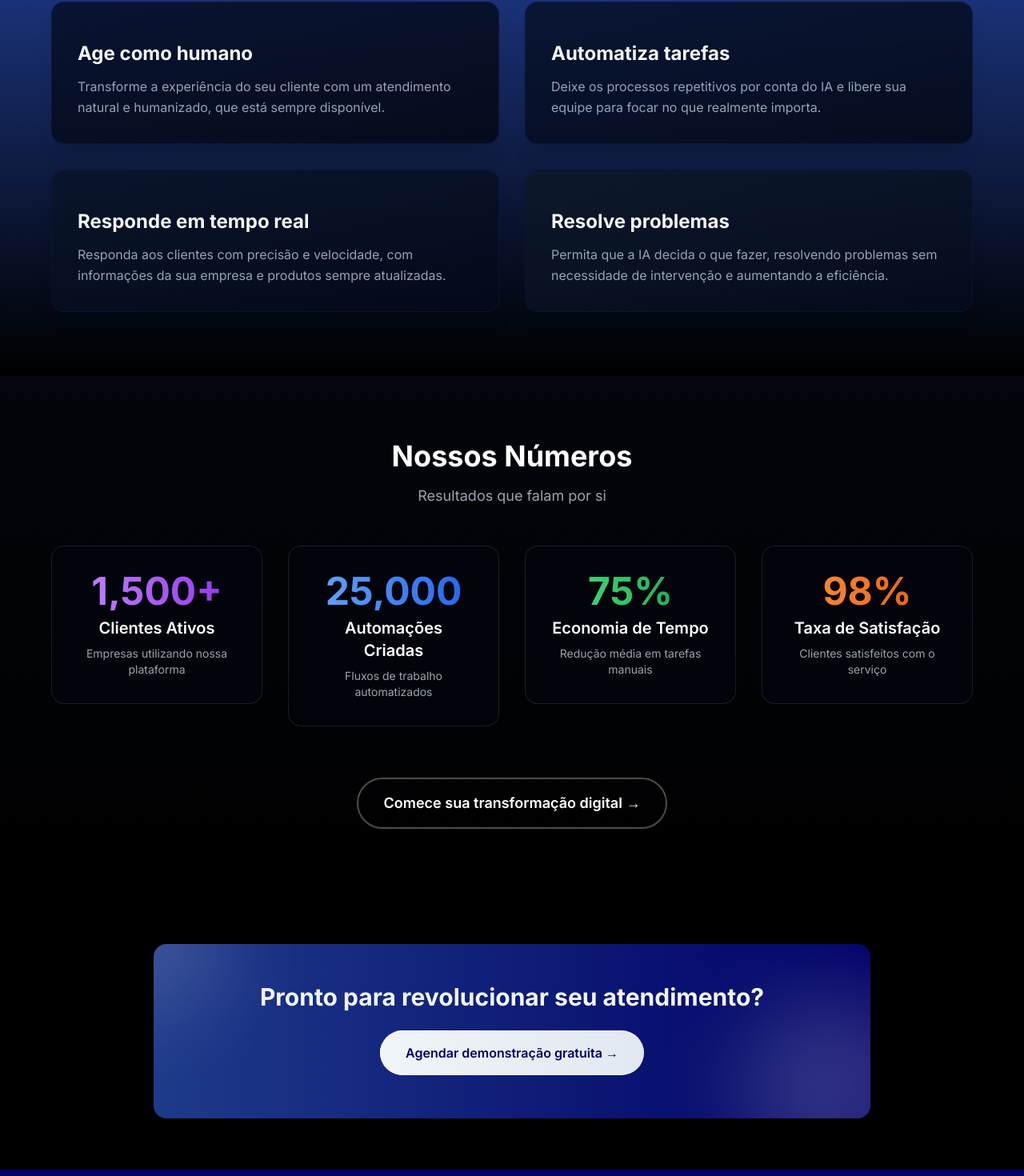
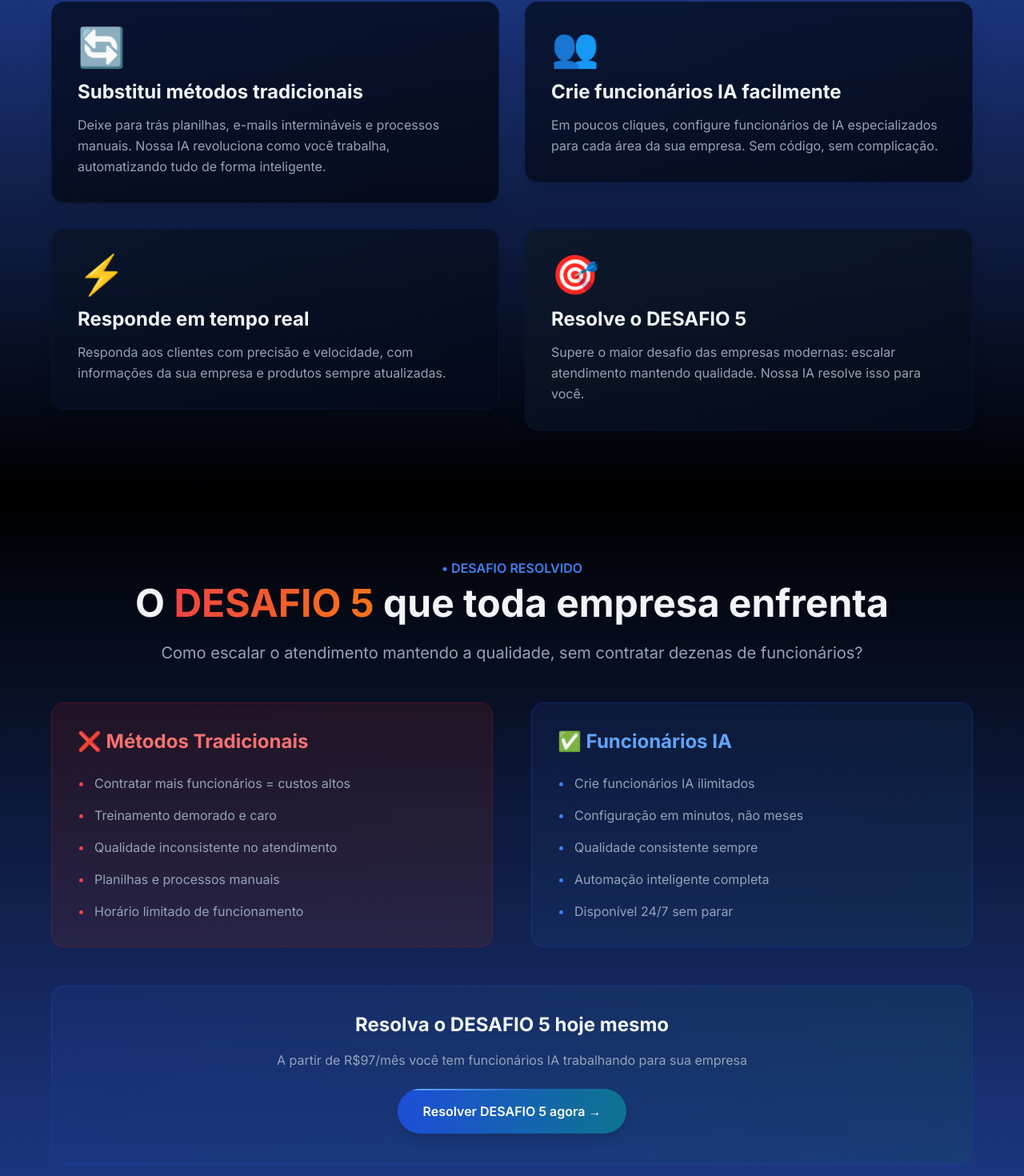
Before and after one commit to diegofornalha/movie, a Next.js app: page / in a window 1280 px wide. Shown: the part 1388-2858 px from the top of the page at 80% size. Built offline with nearby package versions, Linux system fonts and the light colour scheme.

Commit message:
feat: update sections for traditional methods, IA roles, and pricing
Edit BenefitsSection, RolesSection, and PricingSection; add ChallengeSection.

#VERCEL_SKIP

Co-authored-by: Diego Fornalha <37958057+diegofornalha@users.noreply.github.com>

```diff
--- a/app/page.tsx
+++ b/app/page.tsx
@@ -1,6 +1,7 @@
 import { AutoSliderBanner } from "@/components/auto-slider-banner"
 import { HeroSection } from "@/components/hero-section"
 import { BenefitsSection } from "@/components/benefits-section"
+import { ChallengeSection } from "@/components/challenge-section"
 import { StatsSection } from "@/components/stats-section"
 import { IntegrationsSection } from "@/components/integrations-section"
 import { RolesSection } from "@/components/roles-section"
@@ -23,14 +24,14 @@ export default function Home() {
       {/* Benefits Section */}
       <BenefitsSection />
 
+      {/* Challenge Section */}
+      <ChallengeSection />
+
       {/* Stats Section */}
       <StatsSection />
 
       {/* First CTA */}
-      <CTABanner
-        title="Pronto para revolucionar seu atendimento?"
-        gradient="from-navy-700 to-navy-900"
-      />
+      <CTABanner title="Pronto para revolucionar seu atendimento?" gradient="from-navy-700 to-navy-900" />
 
       {/* Integrations Section */}
       <IntegrationsSection />
@@ -39,10 +40,7 @@ export default function Home() {
       <RolesSection />
 
       {/* Second CTA */}
-      <CTABanner
-        title="Transforme sua equipe com IA hoje mesmo"
-        gradient="from-navy-600 to-navy-800"
-      />
+      <CTABanner title="Transforme sua equipe com IA hoje mesmo" gradient="from-navy-600 to-navy-800" />
 
       {/* Skills Section */}
       <SkillsSection />
@@ -51,10 +49,7 @@ export default function Home() {
       <AccelerationSection />
 
       {/* Third CTA */}
-      <CTABanner
-        title="Comece agora e veja resultados em 7 dias"
-        gradient="from-navy-800 to-black"
-      />
+      <CTABanner title="Comece agora e veja resultados em 7 dias" gradient="from-navy-800 to-black" />
 
       {/* Pricing Section */}
       <PricingSection />
@@ -74,7 +69,12 @@ export default function Home() {
           <p className="text-xl text-slate-500 mb-8">
             Junte-se a mais de 1500 empresas que já automatizaram seus processos
           </p>
-          <a href="https://wa.me/5521936182339?text=Quero%20Agentes%20Integrados" target="_blank" rel="noopener noreferrer" className="relative inline-block px-10 py-5 text-xl font-semibold text-white bg-gradient-to-r from-navy-700 to-navy-900 rounded-full overflow-hidden group transform transition-all hover:scale-105 animate-pulse shadow-xl hover:shadow-navy-700/30 hover:from-navy-600 hover:to-navy-800">
+          <a
+            href="https://wa.me/5521936182339?text=Quero%20Agentes%20Integrados"
+            target="_blank"
+            rel="noopener noreferrer"
+            className="relative inline-block px-10 py-5 text-xl font-semibold text-white bg-gradient-to-r from-navy-700 to-navy-900 rounded-full overflow-hidden group transform transition-all hover:scale-105 animate-pulse shadow-xl hover:shadow-navy-700/30 hover:from-navy-600 hover:to-navy-800"
+          >
             {/* Static border */}
             <div className="absolute inset-0 border border-navy-600/30 rounded-full"></div>
 
--- a/components/benefits-section.tsx
+++ b/components/benefits-section.tsx
@@ -25,31 +25,31 @@ export function BenefitsSection() {
 
   const benefits = [
     {
-      title: "Age como humano",
+      title: "Substitui métodos tradicionais",
       description:
-        "Transforme a experiência do seu cliente com um atendimento natural e humanizado, que está sempre disponível.",
-      icon: "",
+        "Deixe para trás planilhas, e-mails intermináveis e processos manuais. Nossa IA revoluciona como você trabalha, automatizando tudo de forma inteligente.",
+      icon: "🔄",
       gradient: "from-blue-700 to-blue-900",
     },
     {
-      title: "Automatiza tarefas",
+      title: "Crie funcionários IA facilmente",
       description:
-        "Deixe os processos repetitivos por conta do IA e libere sua equipe para focar no que realmente importa.",
-      icon: "",
+        "Em poucos cliques, configure funcionários de IA especializados para cada área da sua empresa. Sem código, sem complicação.",
+      icon: "👥",
       gradient: "from-blue-600 to-blue-800",
     },
     {
       title: "Responde em tempo real",
       description:
         "Responda aos clientes com precisão e velocidade, com informações da sua empresa e produtos sempre atualizadas.",
-      icon: "",
+      icon: "⚡",
       gradient: "from-blue-500 to-blue-700",
     },
     {
-      title: "Resolve problemas",
+      title: "Resolve o DESAFIO 5",
       description:
-        "Permita que a IA decida o que fazer, resolvendo problemas sem necessidade de intervenção e aumentando a eficiência.",
-      icon: "",
+        "Supere o maior desafio das empresas modernas: escalar atendimento mantendo qualidade. Nossa IA resolve isso para você.",
+      icon: "🎯",
       gradient: "from-blue-400 to-blue-600",
     },
   ]
--- /dev/null
+++ b/components/challenge-section.tsx
@@ -0,0 +1,135 @@
+"use client"
+
+import { useEffect, useRef, useState } from "react"
+
+export function ChallengeSection() {
+  const [isVisible, setIsVisible] = useState(false)
+  const sectionRef = useRef<HTMLDivElement>(null)
+
+  useEffect(() => {
+    const observer = new IntersectionObserver(
+      ([entry]) => {
+        if (entry.isIntersecting) {
+          setIsVisible(true)
+        }
+      },
+      { threshold: 0.1 },
+    )
+
+    if (sectionRef.current) {
+      observer.observe(sectionRef.current)
+    }
+
+    return () => observer.disconnect()
+  }, [])
+
+  return (
+    <section ref={sectionRef} className="py-20 px-4 bg-gradient-to-b from-black to-blue-900">
+      <div className="container mx-auto max-w-6xl">
+        <div className="text-center mb-12">
+          <p className="text-blue-500 font-semibold mb-2">• DESAFIO RESOLVIDO</p>
+          <h2 className="text-3xl md:text-5xl font-bold text-slate-100 mb-6">
+            O{" "}
+            <span className="text-transparent bg-clip-text bg-gradient-to-r from-red-500 to-orange-500">DESAFIO 5</span>{" "}
+            que toda empresa enfrenta
+          </h2>
+          <p className="text-xl text-slate-400 mb-8 max-w-4xl mx-auto">
+            Como escalar o atendimento mantendo a qualidade, sem contratar dezenas de funcionários?
+          </p>
+        </div>
+
+        <div className="grid md:grid-cols-2 gap-12 items-center">
+          {/* Left side - Problem */}
+          <div
+            className={`transform transition-all duration-700 ${
+              isVisible ? "translate-x-0 opacity-100" : "-translate-x-10 opacity-0"
+            }`}
+          >
+            <div className="bg-gradient-to-br from-red-900/20 to-orange-900/20 backdrop-blur-sm rounded-2xl p-8 border border-red-700/30">
+              <h3 className="text-2xl font-bold text-red-400 mb-6">❌ Métodos Tradicionais</h3>
+              <ul className="space-y-4">
+                <li className="flex items-start">
+                  <span className="text-red-500 mr-3">•</span>
+                  <span className="text-slate-400">Contratar mais funcionários = custos altos</span>
+                </li>
+                <li className="flex items-start">
+                  <span className="text-red-500 mr-3">•</span>
+                  <span className="text-slate-400">Treinamento demorado e caro</span>
+                </li>
+                <li className="flex items-start">
+                  <span className="text-red-500 mr-3">•</span>
+                  <span className="text-slate-400">Qualidade inconsistente no atendimento</span>
+                </li>
+                <li className="flex items-start">
+                  <span className="text-red-500 mr-3">•</span>
+                  <span className="text-slate-400">Planilhas e processos manuais</span>
+                </li>
+                <li className="flex items-start">
+                  <span className="text-red-500 mr-3">•</span>
+                  <span className="text-slate-400">Horário limitado de funcionamento</span>
+                </li>
+              </ul>
+            </div>
+          </div>
+
+          {/* Right side - Solution */}
+          <div
+            className={`transform transition-all duration-700 ${
+              isVisible ? "translate-x-0 opacity-100" : "translate-x-10 opacity-0"
+            }`}
+            style={{ transitionDelay: "200ms" }}
+          >
+            <div className="bg-gradient-to-br from-blue-900/20 to-cyan-900/20 backdrop-blur-sm rounded-2xl p-8 border border-blue-700/30">
+              <h3 className="text-2xl font-bold text-blue-400 mb-6">✅ Funcionários IA</h3>
+              <ul className="space-y-4">
+                <li className="flex items-start">
+                  <span className="text-blue-500 mr-3">•</span>
+                  <span className="text-slate-400">Crie funcionários IA ilimitados</span>
+                </li>
+                <li className="flex items-start">
+                  <span className="text-blue-500 mr-3">•</span>
+                  <span className="text-slate-400">Configuração em minutos, não meses</span>
+                </li>
+                <li className="flex items-start">
+                  <span className="text-blue-500 mr-3">•</span>
+                  <span className="text-slate-400">Qualidade consistente sempre</span>
+                </li>
+                <li className="flex items-start">
+                  <span className="text-blue-500 mr-3">•</span>
+                  <span className="text-slate-400">Automação inteligente completa</span>
+                </li>
+                <li className="flex items-start">
+                  <span className="text-blue-500 mr-3">•</span>
+                  <span className="text-slate-400">Disponível 24/7 sem parar</span>
+                </li>
+              </ul>
+            </div>
+          </div>
+        </div>
+
+        {/* Bottom CTA */}
+        <div className="text-center mt-12">
+          <div className="bg-gradient-to-r from-blue-900/30 to-cyan-900/30 backdrop-blur-sm rounded-2xl p-8 border border-blue-700/30">
+            <h3 className="text-2xl font-bold text-slate-100 mb-4">Resolva o DESAFIO 5 hoje mesmo</h3>
+            <p className="text-slate-400 mb-6">
+              A partir de R$97/mês você tem funcionários IA trabalhando para sua empresa
+            </p>
+            <a
+              href="https://wa.me/5521936182339?text=Quero%20resolver%20o%20DESAFIO%205"
+              target="_blank"
+              rel="noopener noreferrer"
+              className="relative inline-block px-8 py-4 bg-gradient-to-r from-blue-700 to-cyan-700 hover:from-blue-600 hover:to-cyan-600 text-white rounded-full font-semibold transition-all transform hover:scale-105 shadow-lg hover:shadow-blue-700/30 overflow-hidden group"
+            >
+              {/* Animated border */}
+              <div className="absolute inset-0">
+                <div className="absolute top-0 left-0 h-[2px] w-full bg-gradient-to-r from-transparent via-blue-400 to-transparent animate-border-slide-horizontal"></div>
+              </div>
+
+              <span className="relative z-10">Resolver DESAFIO 5 agora →</span>
+            </a>
+          </div>
+        </div>
+      </div>
+    </section>
+  )
+}
--- a/components/pricing-section.tsx
+++ b/components/pricing-section.tsx
@@ -3,56 +3,49 @@
 export function PricingSection() {
   const plans = [
     {
-      name: "WhatsApp",
+      name: "WhatsApp Starter",
       price: "R$97",
       period: "/mês",
       description: "Perfeito para começar",
+      features: ["1 Funcionário IA", "Evolution Bot", "Chatwoot", "Typebot", "OpenAI", "Suporte básico"],
+      cta: "Teste 7 dias grátis →",
+      gradient: "from-navy-700 to-navy-900",
+      popular: false,
+    },
+    {
+      name: "WhatsApp+Agentes Pro",
+      price: "R$197",
+      period: "/mês",
+      description: "Mais popular - DESAFIO 5 resolvido",
       features: [
-        "Evolution Bot",
-        "Chatwoot",
-        "Typebot",
-        "OpenAI",
-        "Dify",
-        "Flowise"
+        "Funcionários de IA ilimitados",
+        "Criação e gerenciamento fácil",
+        "Comunidade exclusiva",
+        "Evolution+N8N",
+        "Disparador de mensagens",
+        "Resolve métodos tradicionais",
       ],
       cta: "Teste 7 dias grátis →",
       gradient: "from-navy-700 to-navy-900",
-      popular: false
+      popular: true,
     },
     {
-      name: "WhatsApp+Agentes",
-      price: "R$197",
-      period: "/mês",
-      description: "Mais popular",
-      features: [
-        "Funcionários de IA ilimitados",
-        "Criação de fluxos ilimitados",
-        "Comunidade",
-        "Evolution+N8N",
-        "Disparador de mensagens",
-        "NOVIDADE!"
-      ],
-      cta: "Teste 7 dias grátis →",
-      gradient: "from-navy-700 to-navy-900",
-      popular: true
-    },
-    {
-      name: "Multicanal",
+      name: "Multicanal Enterprise",
       price: "R$297",
       period: "/mês",
       description: "Para grandes equipes",
       features: [
-        "Funcionários de IA ilimitados",
-        "Comunidade",
-        "Chatwoot",
-        "Disparador de mensagens",
-        "Suporte contratação adicional",
-        "EXCLUSIVO!"
+        "Funcionários IA ilimitados",
+        "Gerenciamento avançado",
+        "Todos os canais integrados",
+        "Chatwoot premium",
+        "Suporte prioritário",
+        "Consultoria especializada",
       ],
       cta: "Teste 7 dias grátis →",
       gradient: "from-navy-600 to-navy-800",
-      popular: false
-    }
+      popular: false,
+    },
   ]
 
   return (
@@ -61,8 +54,11 @@ export function PricingSection() {
         <div className="text-center mb-12">
           <p className="text-navy-500 font-semibold mb-2">• PLANOS</p>
           <h2 className="text-3xl md:text-4xl font-bold text-slate-100 mb-4">
-            Contrate o melhor funcionário da sua<br />
-            empresa por menos que um estagiário
+            Funcionários IA a partir de R$97/mês
+            <br />
+            <span className="text-transparent bg-clip-text bg-gradient-to-r from-blue-400 to-cyan-500">
+              Mais barato que um estagiário
+            </span>
           </h2>
         </div>
 
@@ -71,7 +67,7 @@ export function PricingSection() {
             <div
               key={index}
               className={`relative transform transition-all duration-300 hover:-translate-y-2 ${
-                plan.popular ? 'md:scale-105' : ''
+                plan.popular ? "md:scale-105" : ""
               }`}
             >
               {/* Popular badge */}
@@ -83,13 +79,16 @@ export function PricingSection() {
                 </div>
               )}
 
-              <div className={`
+              <div
+                className={`
                 relative bg-gradient-to-br from-dark-800/80 to-dark-900/80 backdrop-blur-sm rounded-2xl p-8 h-full border transition-all duration-300
-                ${plan.popular
-                  ? 'border-navy-600/50 shadow-2xl shadow-navy-600/20'
-                  : 'border-navy-700/30 hover:border-navy-600/50'
+                ${
+                  plan.popular
+                    ? "border-navy-600/50 shadow-2xl shadow-navy-600/20"
+                    : "border-navy-700/30 hover:border-navy-600/50"
                 }
-              `}>
+              `}
+              >
                 {/* Gradient background */}
                 <div className={`absolute inset-0 bg-gradient-to-br ${plan.gradient} opacity-5 rounded-2xl`}></div>
 
@@ -101,17 +100,28 @@ export function PricingSection() {
 
                   {/* Price */}
                   <div className="flex items-baseline mb-6">
-                    <span className={`text-4xl font-bold bg-gradient-to-r ${plan.gradient} bg-clip-text text-transparent`}>
+                    <span
+                      className={`text-4xl font-bold bg-gradient-to-r ${plan.gradient} bg-clip-text text-transparent`}
+                    >
                       {plan.price}
                     </span>
-                    <span className={`text-slate-500 ml-1 bg-gradient-to-r ${plan.gradient} bg-clip-text text-transparent`}>{plan.period}</span>
+                    <span
+                      className={`text-slate-500 ml-1 bg-gradient-to-r ${plan.gradient} bg-clip-text text-transparent`}
+                    >
+                      {plan.period}
+                    </span>
                   </div>
 
                   {/* Features */}
                   <ul className="space-y-3 mb-8">
                     {plan.features.map((feature, featureIndex) => (
                       <li key={featureIndex} className="flex items-start">
-                        <svg className="w-5 h-5 text-navy-500 mr-3 mt-0.5 flex-shrink-0" fill="none" stroke="currentColor" viewBox="0 0 24 24">
+                        <svg
+                          className="w-5 h-5 text-navy-500 mr-3 mt-0.5 flex-shrink-0"
+                          fill="none"
+                          stroke="currentColor"
+                          viewBox="0 0 24 24"
+                        >
                           <path strokeLinecap="round" strokeLinejoin="round" strokeWidth={2} d="M5 13l4 4L19 7" />
                         </svg>
                         <span className="text-slate-400 text-sm">
@@ -120,7 +130,9 @@ export function PricingSection() {
                             <span className="ml-2 text-xs bg-navy-600/20 text-navy-400 px-2 py-1 rounded">NEW</span>
                           )}
                           {feature.includes("EXCLUSIVO") && (
-                            <span className="ml-2 text-xs bg-navy-700/20 text-navy-500 px-2 py-1 rounded">EXCLUSIVE</span>
+                            <span className="ml-2 text-xs bg-navy-700/20 text-navy-500 px-2 py-1 rounded">
+                              EXCLUSIVE
+                            </span>
                           )}
                         </span>
                       </li>
@@ -128,27 +140,45 @@ export function PricingSection() {
                   </ul>
 
                   {/* CTA Button */}
-                  <a href="https://wa.me/5521936182339?text=Quero%20Agentes%20Integrados" target="_blank" rel="noopener noreferrer" className={`
+                  <a
+                    href="https://wa.me/5521936182339?text=Quero%20Agentes%20Integrados"
+                    target="_blank"
+                    rel="noopener noreferrer"
+                    className={`
                     relative block text-center w-full py-4 rounded-full font-semibold transition-all duration-300 overflow-hidden group
-                    ${plan.popular
-                      ? 'bg-gradient-to-r from-navy-700 to-navy-900 text-white hover:from-navy-600 hover:to-navy-800 transform hover:scale-105 shadow-lg hover:shadow-navy-700/30'
-                      : 'bg-dark-800/50 backdrop-blur-sm text-white border border-navy-700/30 hover:border-navy-600/50 hover:bg-dark-700/50'
+                    ${
+                      plan.popular
+                        ? "bg-gradient-to-r from-navy-700 to-navy-900 text-white hover:from-navy-600 hover:to-navy-800 transform hover:scale-105 shadow-lg hover:shadow-navy-700/30"
+                        : "bg-dark-800/50 backdrop-blur-sm text-white border border-navy-700/30 hover:border-navy-600/50 hover:bg-dark-700/50"
                     }
-                  `}>
+                  `}
+                  >
                     {/* Static border */}
-                    <div className={`absolute inset-0 border rounded-full ${plan.popular ? 'border-navy-600/30' : 'border-navy-700/20'}`}></div>
+                    <div
+                      className={`absolute inset-0 border rounded-full ${plan.popular ? "border-navy-600/30" : "border-navy-700/20"}`}
+                    ></div>
 
                     {/* Animated neon border effect */}
                     <div className="absolute inset-0">
-                      <div className={`absolute top-0 left-0 h-[2px] w-full bg-gradient-to-r from-transparent to-transparent animate-border-slide-horizontal ${plan.popular ? 'via-navy-500' : 'via-slate-500'}`}></div>
-                      <div className={`absolute top-0 right-0 w-[2px] h-full bg-gradient-to-b from-transparent to-transparent animate-border-slide-vertical-delayed ${plan.popular ? 'via-navy-500' : 'via-slate-500'}`}></div>
-                      <div className={`absolute bottom-0 right-0 h-[2px] w-full bg-gradient-to-l from-transparent to-transparent animate-border-slide-horizontal-reverse ${plan.popular ? 'via-navy-500' : 'via-slate-500'}`}></div>
-                      <div className={`absolute bottom-0 left-0 w-[2px] h-full bg-gradient-to-t from-transparent to-transparent animate-border-slide-vertical-reverse-delayed ${plan.popular ? 'via-navy-500' : 'via-slate-500'}`}></div>
+                      <div
+                        className={`absolute top-0 left-0 h-[2px] w-full bg-gradient-to-r from-transparent to-transparent animate-border-slide-horizontal ${plan.popular ? "via-navy-500" : "via-slate-500"}`}
+                      ></div>
+                      <div
+                        className={`absolute top-0 right-0 w-[2px] h-full bg-gradient-to-b from-transparent to-transparent animate-border-slide-vertical-delayed ${plan.popular ? "via-navy-500" : "via-slate-500"}`}
+                      ></div>
+                      <div
+                        className={`absolute bottom-0 right-0 h-[2px] w-full bg-gradient-to-l from-transparent to-transparent animate-border-slide-horizontal-reverse ${plan.popular ? "via-navy-500" : "via-slate-500"}`}
+                      ></div>
+                      <div
+                        className={`absolute bottom-0 left-0 w-[2px] h-full bg-gradient-to-t from-transparent to-transparent animate-border-slide-vertical-reverse-delayed ${plan.popular ? "via-navy-500" : "via-slate-500"}`}
+                      ></div>
                     </div>
 
                     {/* Glow effect on hover */}
                     <div className="absolute inset-0 opacity-0 group-hover:opacity-100 transition-opacity duration-300">
-                      <div className={`absolute inset-0 blur-xl rounded-full ${plan.popular ? 'bg-navy-600/20' : 'bg-slate-600/10'}`}></div>
+                      <div
+                        className={`absolute inset-0 blur-xl rounded-full ${plan.popular ? "bg-navy-600/20" : "bg-slate-600/10"}`}
+                      ></div>
                     </div>
 
                     <span className="relative z-10">{plan.cta}</span>
```
Also changed, not shown: components/roles-section.tsx (+4 -4 lines).
